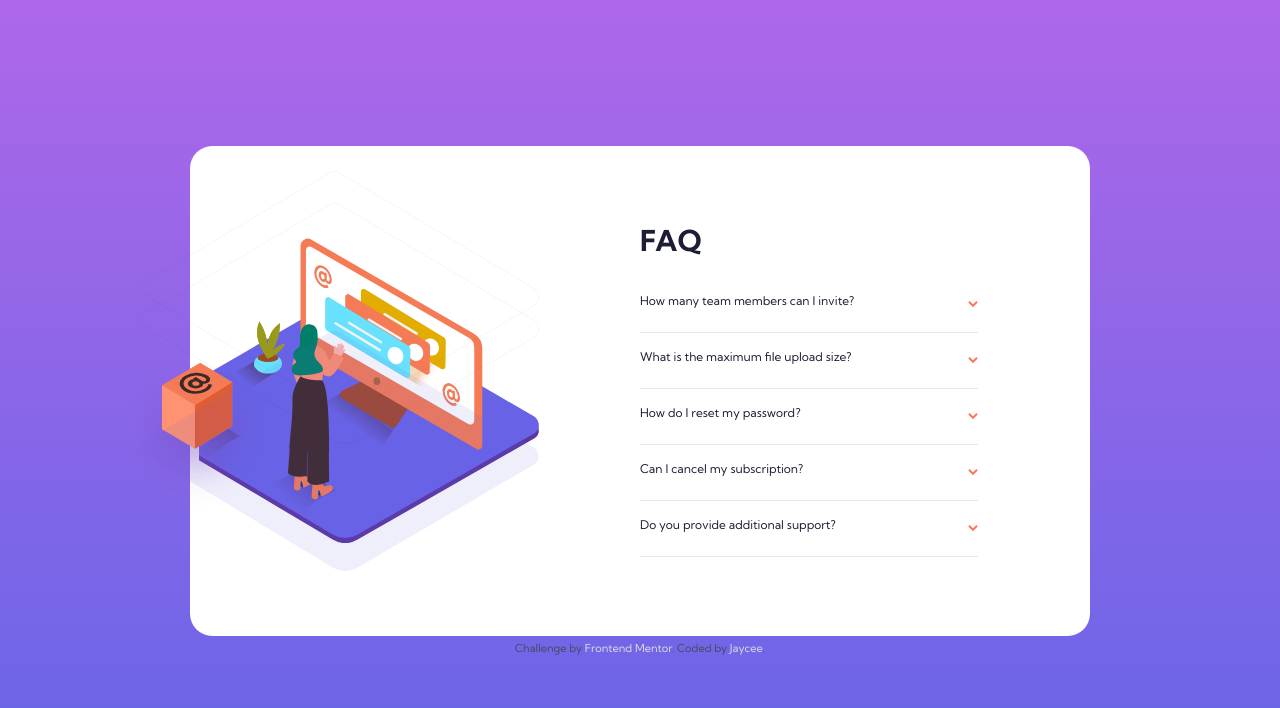
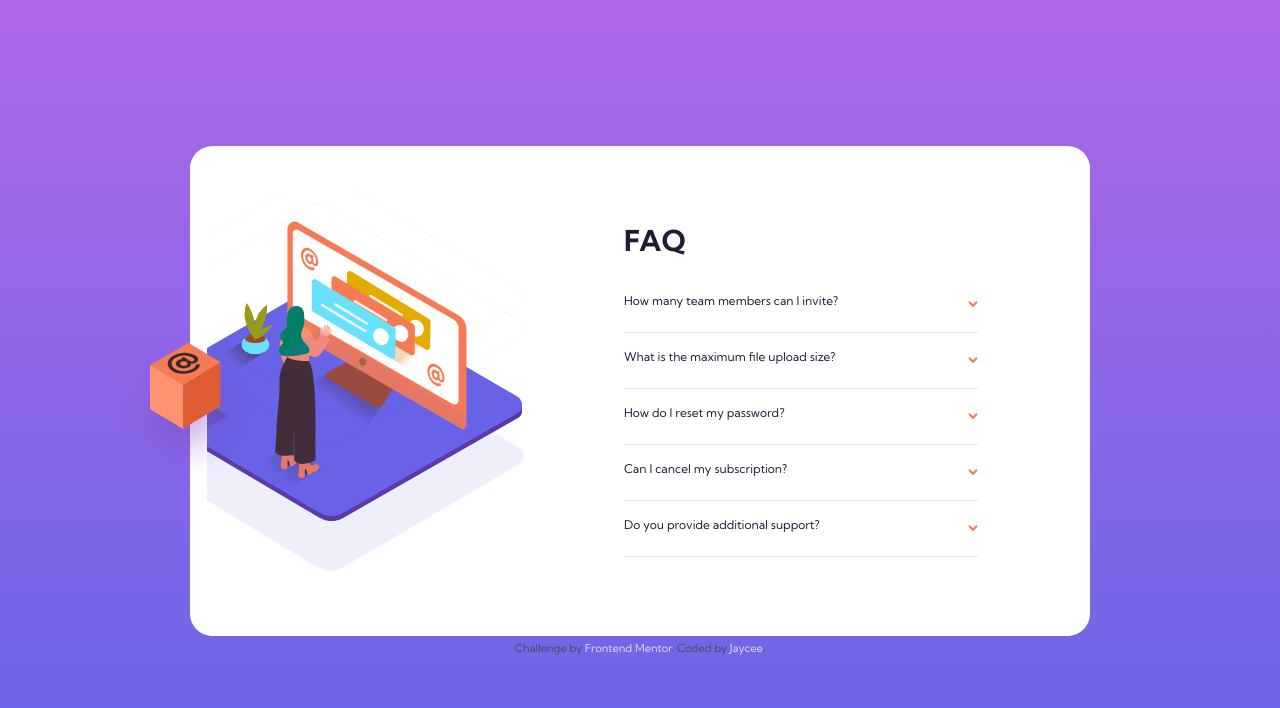
Before and after one commit to simplyJC/faq-accordion-card-main, a plain HTML site: page index.html in a window 1280 px wide. Drawn offline with Linux system fonts and the light colour scheme.

Commit message:
fix image

```diff
--- a/app/scss/layout/_accordion.scss
+++ b/app/scss/layout/_accordion.scss
@@ -16,6 +16,7 @@
     width: 900px;
     height: 490px;
     margin: 0;
+    padding-left: 0;
   }
 
   &__left {
@@ -29,6 +30,7 @@
     display: flex;
     justify-content: center;
     height: 100px;
+
     //adding a background pattern in images when in mobile view
     &::before {
       content: url(/images/bg-pattern-mobile.svg);
@@ -43,10 +45,11 @@
       align-self: center;
       height: 400px;
       width: 400px;
+      overflow: hidden;
     }
   }
   //woman illustration
-  &__image {
+  &__image-mobile {
     position: absolute;
     display: flex;
     justify-self: center;
@@ -54,15 +57,21 @@
     transform: translateY(-120px);
     max-width: 240px;
     @include media-query(large) {
+      display: none;
 
-      content: url('/images/illustration-woman-online-desktop.svg');
-      //position woman illustration desktop at left edge
-      transform: translateX(-23%);
-      justify-self: center;
-      align-self: center;
-      max-width: 400px;
-      //clipping the illustration woman
-      clip: rect(0px, 400px, 400px, 60px);
+
+    }
+  }
+
+  &__image-desktop {
+    //hiding desktop image
+    display: none;
+    @include media-query(large) {
+      //showing desktop image
+      display: block;
+      transform: translate(30%, 10%);
+      width: 400px;
+      height: 300px;
     }
   }
   //hiding box on mobile view
@@ -74,17 +83,19 @@
       width: 150px;
       height: 150px;
       position: absolute;
-      left: -100px;
-      top: 170px;
+      left: -80px;
+      top: 150px;
+
     }
   }
-  //hiding image pattern on mobile
+
   &__image-pattern {
-    display: none;
-      //showing  image pattern on desktop and position it
-    @include media-query(large) {
-      display: block;
-      transform: translate(-23%, -5%);
+     //hiding image pattern on mobile
+     display: none;
+       //showing  image pattern on desktop and position it
+     @include media-query(large) {
+       display: block;
+       transform: translate(-70%, -5%);
     }
   }
   //accordion title
@@ -98,7 +109,7 @@
       text-align: left;
     }
   }
-  //righ part
+  //right part
   &__right {
     @include media-query(large) {
       padding: 2rem 5rem 0 0;
--- a/index.html
+++ b/index.html
@@ -25,21 +25,27 @@
           <div class="accordion__left">
             <div class="accordion__img-container">
               <img
-                class="accordion__image"
+                class="accordion__image-mobile"
                 src="images/illustration-woman-online-mobile.svg"
                 alt="woman standing in front of big monitor"
               />
+               <img
+                class="accordion__image-desktop"
+                src="images/illustration-woman-online-desktop.svg"
+                alt="woman standing in front of big monitor"
+                             />
+               <img
+                class="accordion__image-pattern"
+                src="images/bg-pattern-desktop.svg"
+                alt=""
+                             />
 
               <img
                 class="accordion__image-box"
                 src="images/illustration-box-desktop.svg"
                 alt="box"
               />
-              <img
-                class="accordion__image-pattern"
-                src="images/bg-pattern-desktop.svg"
-                alt=""
-              />
+
             </div>
           </div>
 
```
Also changed, not shown: dist/main.css, 1 other file.
